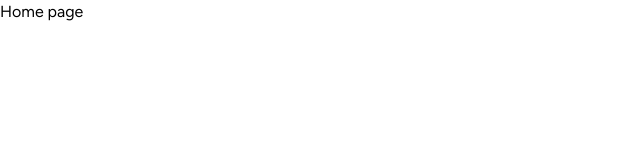
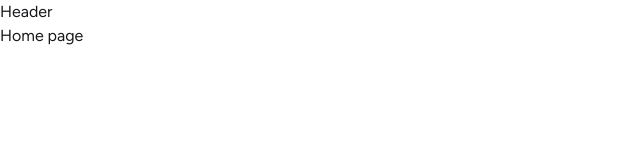
Before and after one commit to sofi-dobriak/tactix-marketing-agency, a Next.js app: page / in a window 1280 px wide. Shown: the top 160 px of the page, without its empty margins (0-640 px from the left). Built offline with nearby package versions, Linux system fonts and the light colour scheme.

Commit message:
feat: connect daisyUI

```diff
--- /dev/null
+++ b/app/comeponents/header.tsx
@@ -0,0 +1,3 @@
+export default function Header() {
+  return <h2>Header</h2>;
+}
--- a/app/globals.css
+++ b/app/globals.css
@@ -1,4 +1,5 @@
 @import "tailwindcss";
+@plugin "daisyui";
 
 * {
   box-sizing: border-box;
--- a/app/layout.tsx
+++ b/app/layout.tsx
@@ -1,3 +1,4 @@
+import Header from './comeponents/header';
 import './globals.css';
 import localFont from 'next/font/local';
 
@@ -54,6 +55,7 @@ export default function RootLayout({
   return (
     <html lang="en">
       <body className={`${figtree.variable} ${clashDisplay.variable}`}>
+        <Header />
         {children}
       </body>
     </html>
--- a/package.json
+++ b/package.json
@@ -21,6 +21,7 @@
     "@types/node": "^20",
     "@types/react": "^19",
     "@types/react-dom": "^19",
+    "daisyui": "^5.3.7",
     "eslint": "^9",
     "eslint-config-next": "15.4.6",
     "eslint-config-prettier": "^10.1.8",
```
Also changed, not shown: 1 other file (tests, documents, lock files or other folders).
